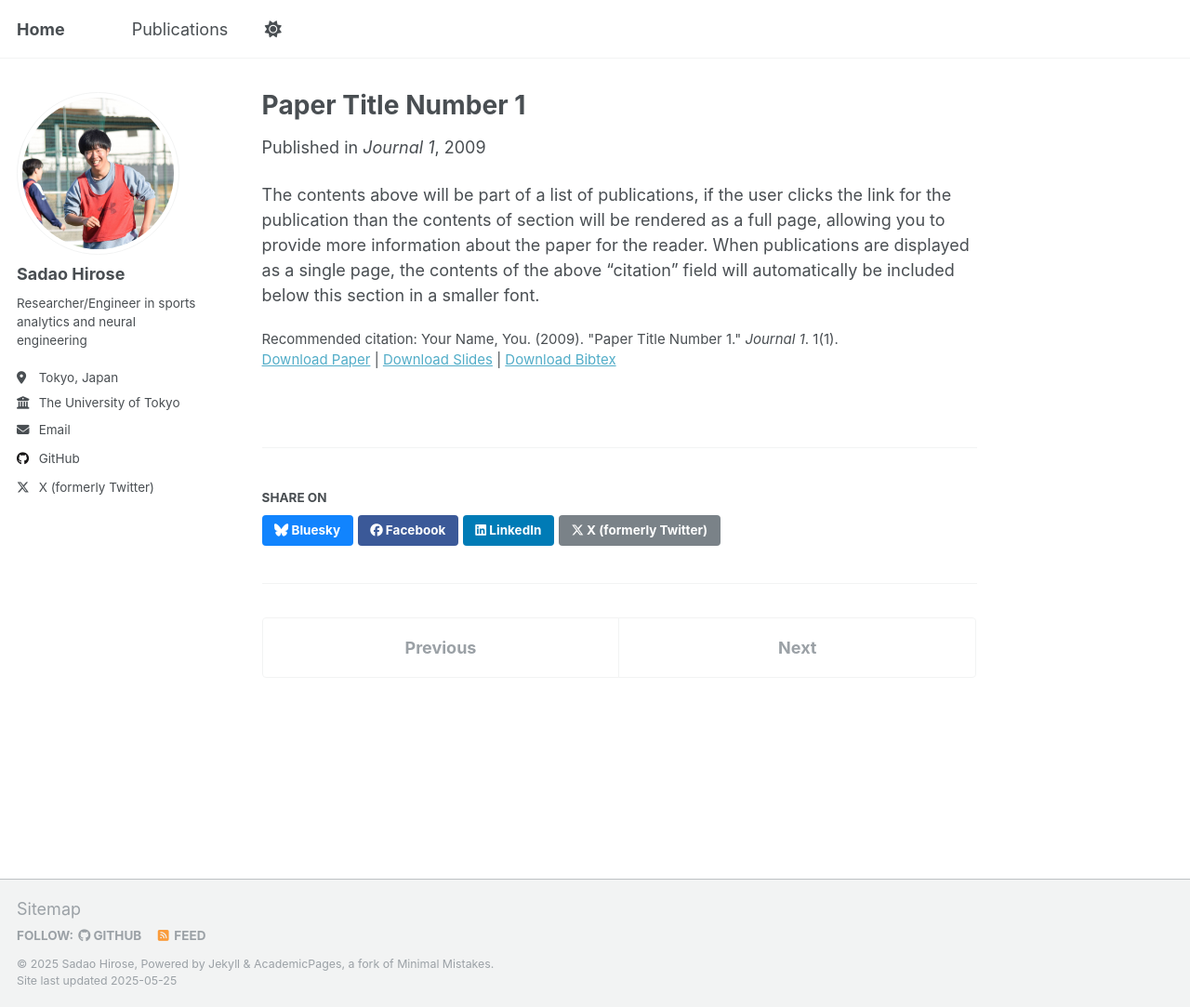
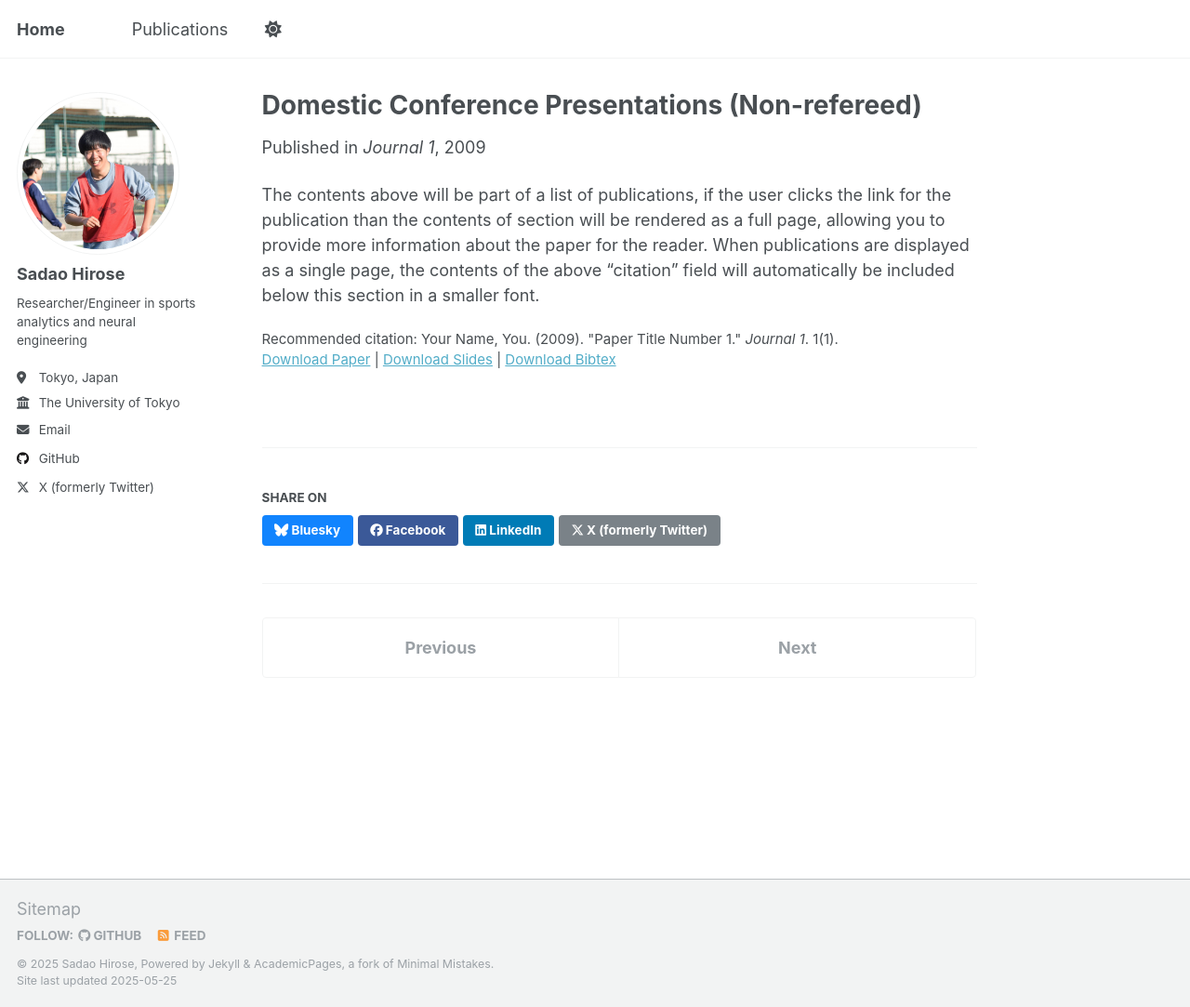
Before and after one commit to HiroseSadao/HiroseSadao.github.io, a Jekyll site: the page built from _publications/2009-10-01-paper-title-number-1.md, in a window 1280 px wide and 1083 px high. Shown: the whole window at 93% size. Built offline with Jekyll 4.4.1, drawn with Linux system fonts in a browser that asks for light colours.

Commit message:
少しだけpublicationを変更した

```diff
--- a/_publications/2009-10-01-paper-title-number-1.md
+++ b/_publications/2009-10-01-paper-title-number-1.md
@@ -1,5 +1,5 @@
 ---
-title: "Paper Title Number 1"
+title: "Domestic Conference Presentations (Non-refereed)"
 collection: publications
 category: manuscripts
 permalink: /publication/2009-10-01-paper-title-number-1
```
